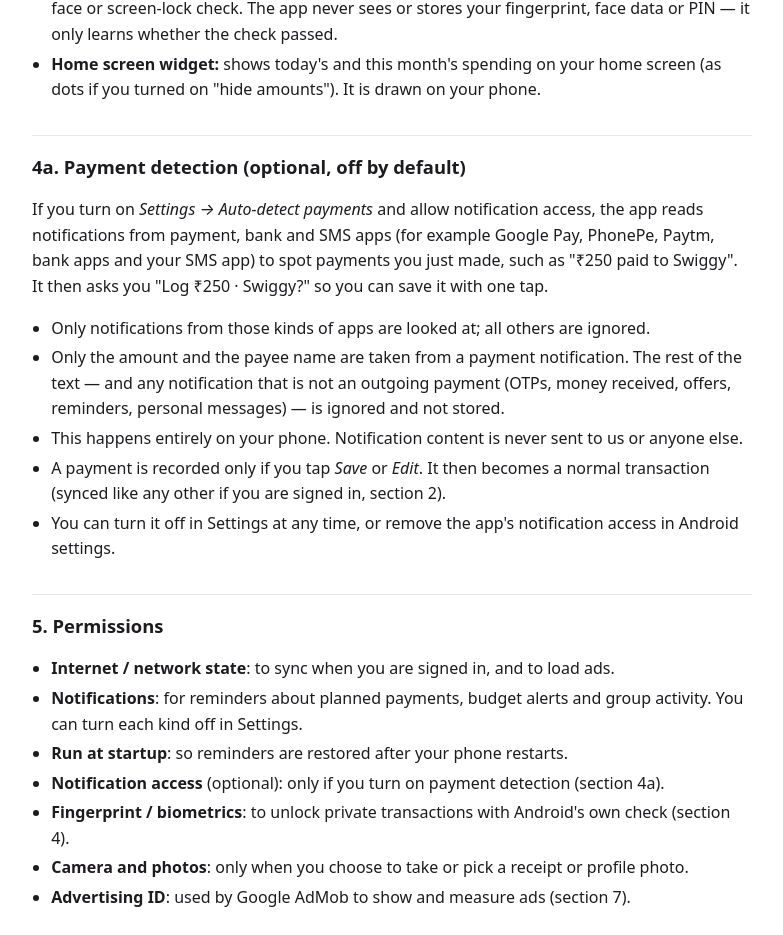
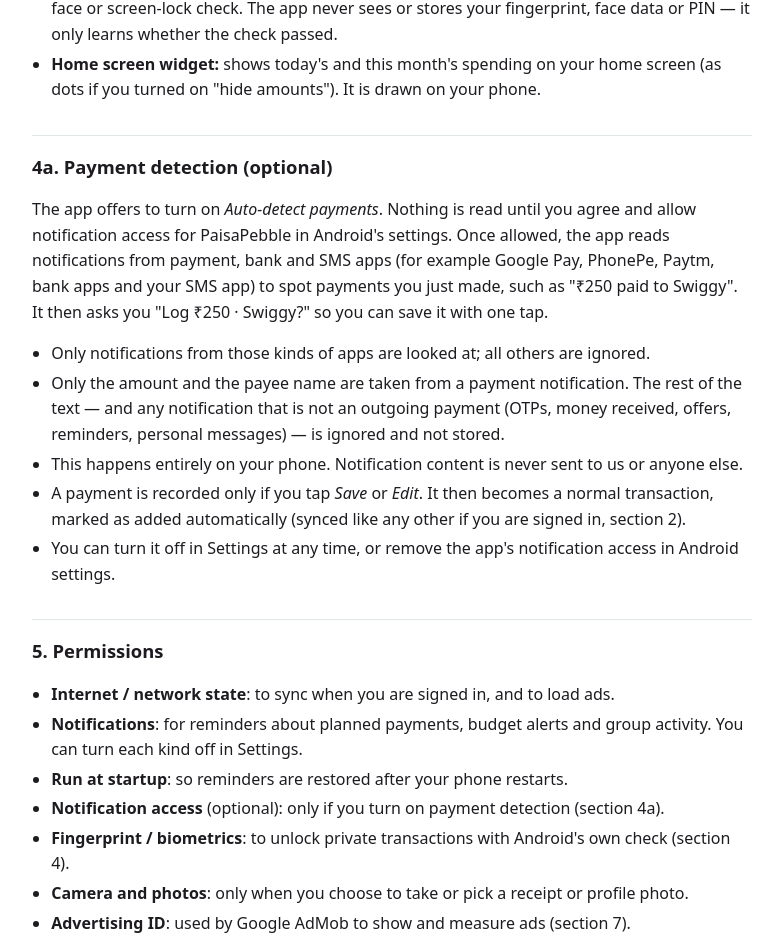
Before and after one commit to ktsrivastava29/ktsrivastava29.github.io, a plain HTML site: page paisapebble/privacy-policy.html in a window 1280 px wide. Shown: the part 1716-2651 px from the top of the page, without its empty margins (248-1031 px from the left). Drawn offline with Linux system fonts and the light colour scheme.

Commit message:
PaisaPebble privacy policy: payment detection is offered in-app; auto-added transactions are marked
Co-Authored-By: Claude Opus 5.5 <noreply@anthropic.com>

```diff
--- a/paisapebble/privacy-policy.html
+++ b/paisapebble/privacy-policy.html
@@ -84,9 +84,9 @@ add only people who expect to share expenses with you.</p>
       screen (as dots if you turned on "hide amounts"). It is drawn on your phone.</li>
 </ul>
 
-<h2>4a. Payment detection (optional, off by default)</h2>
-<p>If you turn on <em>Settings → Auto-detect payments</em> and allow notification access, the app
-reads notifications from payment, bank and SMS apps (for example Google Pay, PhonePe, Paytm, bank
+<h2>4a. Payment detection (optional)</h2>
+<p>The app offers to turn on <em>Auto-detect payments</em>. Nothing is read until you agree and
+allow notification access for PaisaPebble in Android's settings. Once allowed, the app reads notifications from payment, bank and SMS apps (for example Google Pay, PhonePe, Paytm, bank
 apps and your SMS app) to spot payments you just made, such as "₹250 paid to Swiggy". It then asks
 you "Log ₹250 · Swiggy?" so you can save it with one tap.</p>
 <ul>
@@ -97,7 +97,8 @@ you "Log ₹250 · Swiggy?" so you can save it with one tap.</p>
   <li>This happens entirely on your phone. Notification content is never sent to us or anyone
       else.</li>
   <li>A payment is recorded only if you tap <em>Save</em> or <em>Edit</em>. It then becomes a normal
-      transaction (synced like any other if you are signed in, section 2).</li>
+      transaction, marked as added automatically (synced like any other if you are signed in,
+      section 2).</li>
   <li>You can turn it off in Settings at any time, or remove the app's notification access in
       Android settings.</li>
 </ul>
```
